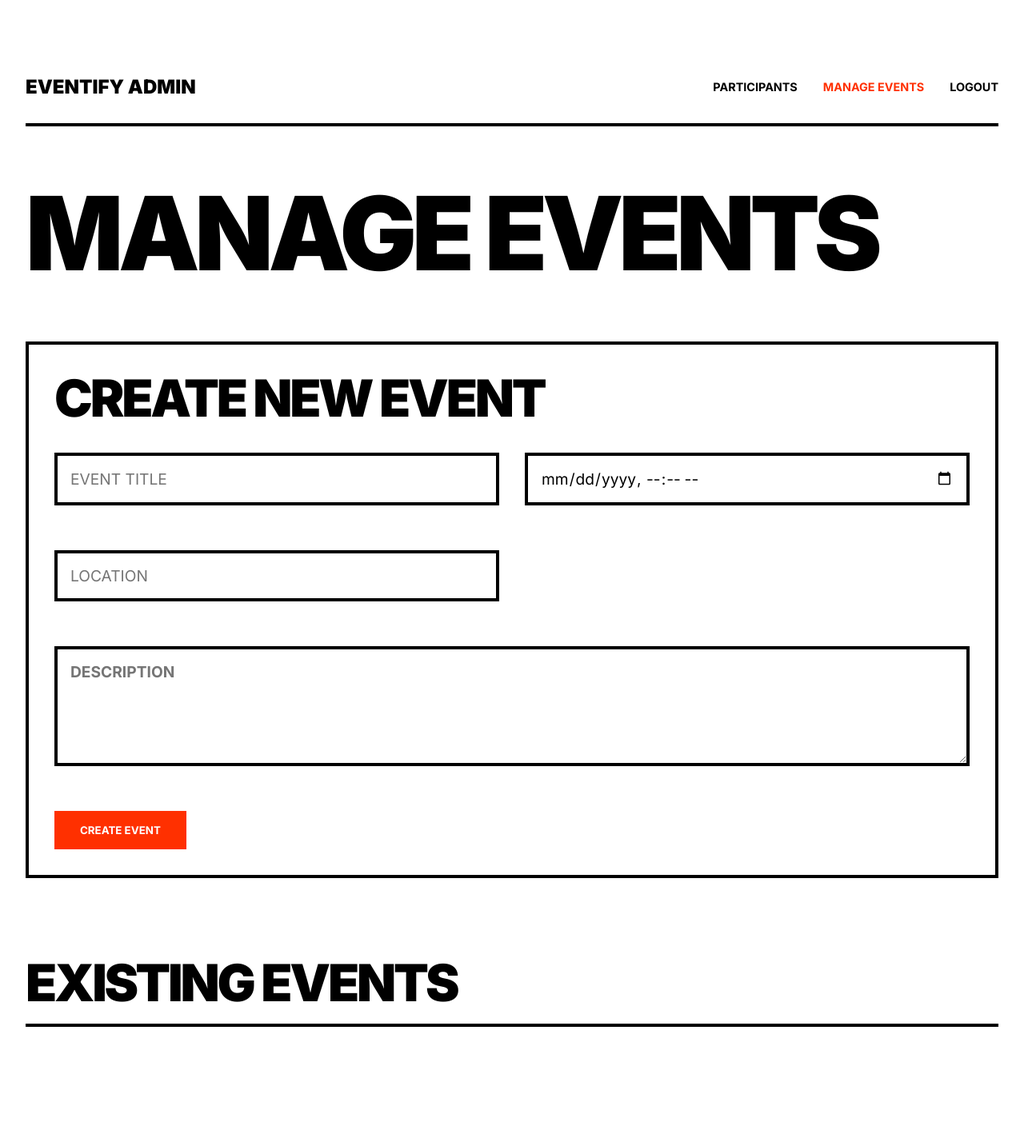
After one commit to ahad324/Eventify, a PHP site: page /admin/events.html in a window 1280 px wide. The commit adds this page. Shown: the whole page at 80% size. Run offline with PHP 8.4, Linux system fonts and the light colour scheme.

Commit message:
Working...

```diff
--- a/backend/api/index.php
+++ b/backend/api/index.php
@@ -33,7 +33,7 @@ try {
 }
 
 $uri = parse_url($_SERVER['REQUEST_URI'], PHP_URL_PATH);
-$uri = explode('/', $uri);
+$uri = explode('/', rtrim($uri, '/'));
 
 $resource = $uri[count($uri) - 2] ?? '';
 $action = $uri[count($uri) - 1] ?? '';
@@ -53,7 +53,7 @@ if ($resource === 'admin') {
 
         case 'participants':
             $controller = new ParticipantController($db);
-            $controller->processRequest($method);
+            $controller->processRequest($method, $action);
             break;
 
         case 'certificate':
--- /dev/null
+++ b/frontend/admin/events.html
@@ -0,0 +1,106 @@
+<!DOCTYPE html>
+<html lang="en">
+<head>
+    <meta charset="UTF-8">
+    <meta name="viewport" content="width=device-width, initial-scale=1.0">
+    <title>Manage Events | Eventify Admin</title>
+    <link rel="stylesheet" href="../assets/css/design-system.css">
+</head>
+<body>
+    <div class="container">
+        <nav class="navbar">
+            <a href="../index.html" class="nav-brand">EVENTIFY ADMIN</a>
+            <div class="nav-links">
+                <a href="dashboard.html" class="nav-link">Participants</a>
+                <a href="events.html" class="nav-link" style="color: var(--accent-color);">Manage Events</a>
+                <a href="#" id="logout-btn" class="nav-link">Logout</a>
+            </div>
+        </nav>
+
+        <div style="margin-bottom: 4rem;">
+            <h1>MANAGE EVENTS</h1>
+        </div>
+
+        <div class="grid">
+            <!-- Add Event Form -->
+            <div class="card" style="grid-column: span 12; margin-bottom: 4rem;">
+                <h2 style="margin-bottom: 2rem;">CREATE NEW EVENT</h2>
+                <form id="event-form">
+                    <div style="display: grid; grid-template-columns: 1fr 1fr; gap: 2rem;">
+                        <input type="text" name="title" placeholder="EVENT TITLE" required>
+                        <input type="datetime-local" name="event_date" required>
+                        <input type="text" name="location" placeholder="LOCATION" required>
+                        <textarea name="description" placeholder="DESCRIPTION" style="grid-column: span 2; border: 4px solid black; padding: 1rem; font-family: inherit; font-weight: 700; height: 150px;"></textarea>
+                    </div>
+                    <button type="submit" class="btn btn-accent" style="margin-top: 2rem;">CREATE EVENT</button>
+                </form>
+            </div>
+
+            <h2 class="section-title">EXISTING EVENTS</h2>
+            <div id="events-list" class="grid" style="grid-column: 1 / -1;">
+                <!-- Events will be injected here -->
+            </div>
+        </div>
+    </div>
+
+    <script type="module">
+        import { API } from '../assets/js/api.js';
+
+        async function loadEvents() {
+            try {
+                const events = await API.get('events');
+                const container = document.getElementById('events-list');
+                container.innerHTML = '';
+
+                events.forEach(event => {
+                    const card = document.createElement('div');
+                    card.className = 'card';
+                    card.innerHTML = `
+                        <h3>${event.title}</h3>
+                        <p style="margin: 1rem 0;"><strong>DATE:</strong> ${new Date(event.event_date).toLocaleString()}</p>
+                        <p style="margin-bottom: 1rem;"><strong>LOCATION:</strong> ${event.location}</p>
+                        <button class="btn delete-btn" data-id="${event.id}" style="background-color: #FF3000;">DELETE</button>
+                    `;
+                    container.appendChild(card);
+                });
+
+                document.querySelectorAll('.delete-btn').forEach(btn => {
+                    btn.onclick = async () => {
+                        if (confirm('Are you sure you want to delete this event?')) {
+                            try {
+                                await API.delete('admin/events', { id: btn.dataset.id });
+                                loadEvents();
+                            } catch (err) {
+                                console.error(err);
+                            }
+                        }
+                    };
+                });
+            } catch (error) {
+                console.error(error);
+            }
+        }
+
+        document.getElementById('event-form').onsubmit = async (e) => {
+            e.preventDefault();
+            const formData = new FormData(e.target);
+            const data = Object.fromEntries(formData.entries());
+
+            try {
+                await API.post('admin/events', data);
+                e.target.reset();
+                loadEvents();
+            } catch (err) {
+                alert('Failed to create event');
+            }
+        };
+
+        document.getElementById('logout-btn').onclick = async () => {
+            await API.get('admin/logout');
+            window.location.href = 'index.html';
+        };
+
+        loadEvents();
+    </script>
+</body>
+</html>
--- a/frontend/assets/css/design-system.css
+++ b/frontend/assets/css/design-system.css
@@ -104,3 +104,37 @@ input:focus {
     .card { grid-column: span 12; }
     h1 { font-size: 4rem; }
 }
+
+/* Navbar */
+.navbar {
+    display: flex;
+    justify-content: space-between;
+    align-items: center;
+    padding: 2rem 0;
+    border-bottom: var(--border-width) solid var(--text-color);
+    margin-bottom: 4rem;
+}
+
+.nav-brand {
+    font-size: 1.5rem;
+    font-weight: 900;
+    text-decoration: none;
+    color: inherit;
+}
+
+.nav-links {
+    display: flex;
+    gap: 2rem;
+}
+
+.nav-link {
+    text-decoration: none;
+    color: inherit;
+    font-weight: 700;
+    text-transform: uppercase;
+    font-size: 0.9rem;
+}
+
+.nav-link:hover {
+    color: var(--accent-color);
+}
--- a/frontend/assets/js/api.js
+++ b/frontend/assets/js/api.js
@@ -1,5 +1,7 @@
 export class API {
-    static BASE_URL = '../backend/api/index.php';
+    static BASE_URL = window.location.pathname.includes('/admin/')
+        ? '../../backend/api/index.php'
+        : '../backend/api/index.php';
 
     static async get(resource, params = {}) {
         const query = new URLSearchParams(params).toString();
@@ -20,4 +22,13 @@ export class API {
         if (!response.ok) throw new Error('API request failed');
         return await response.json();
     }
+
+    static async delete(resource, params = {}) {
+        const query = new URLSearchParams(params).toString();
+        const url = `${this.BASE_URL}/${resource}${query ? '?' + query : ''}`;
+
+        const response = await fetch(url, { method: 'DELETE' });
+        if (!response.ok) throw new Error('API request failed');
+        return await response.json();
+    }
 }
```
Also changed, not shown: backend/config/database.php (+9 -1 lines), backend/controllers/AdminController.php (+60 -0 lines), backend/controllers/ParticipantController.php (+25 -1 lines), backend/models/Event.php (+36 -0 lines), backend/reset_admin.php (added, +28 -0 lines), database.sql (+12 -3 lines), frontend/admin/dashboard.html (+12 -4 lines), frontend/admin/index.html (+8 -1 lines), frontend/index.html (+48 -0 lines), frontend/register.html (+7 -1 lines).
